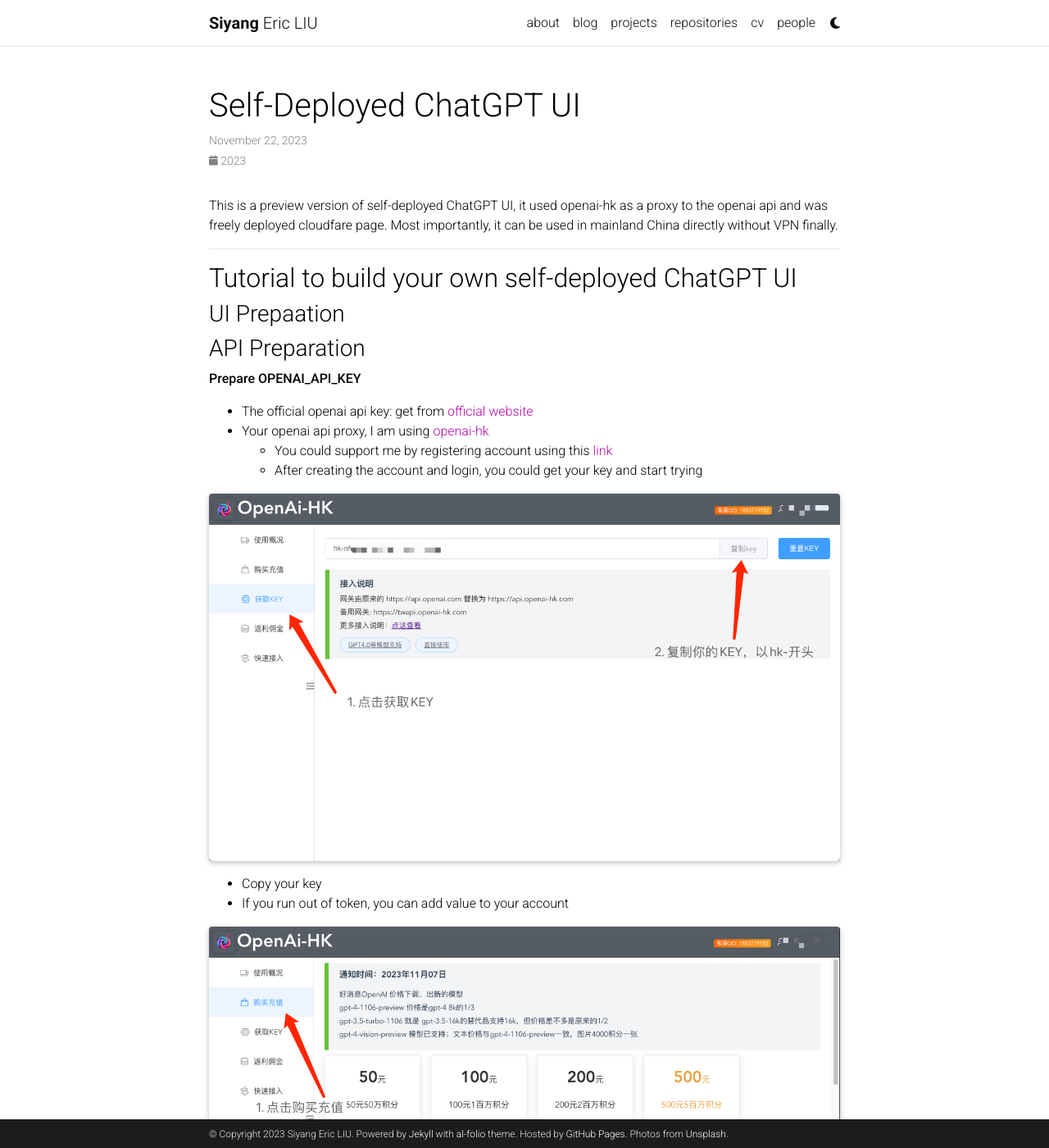
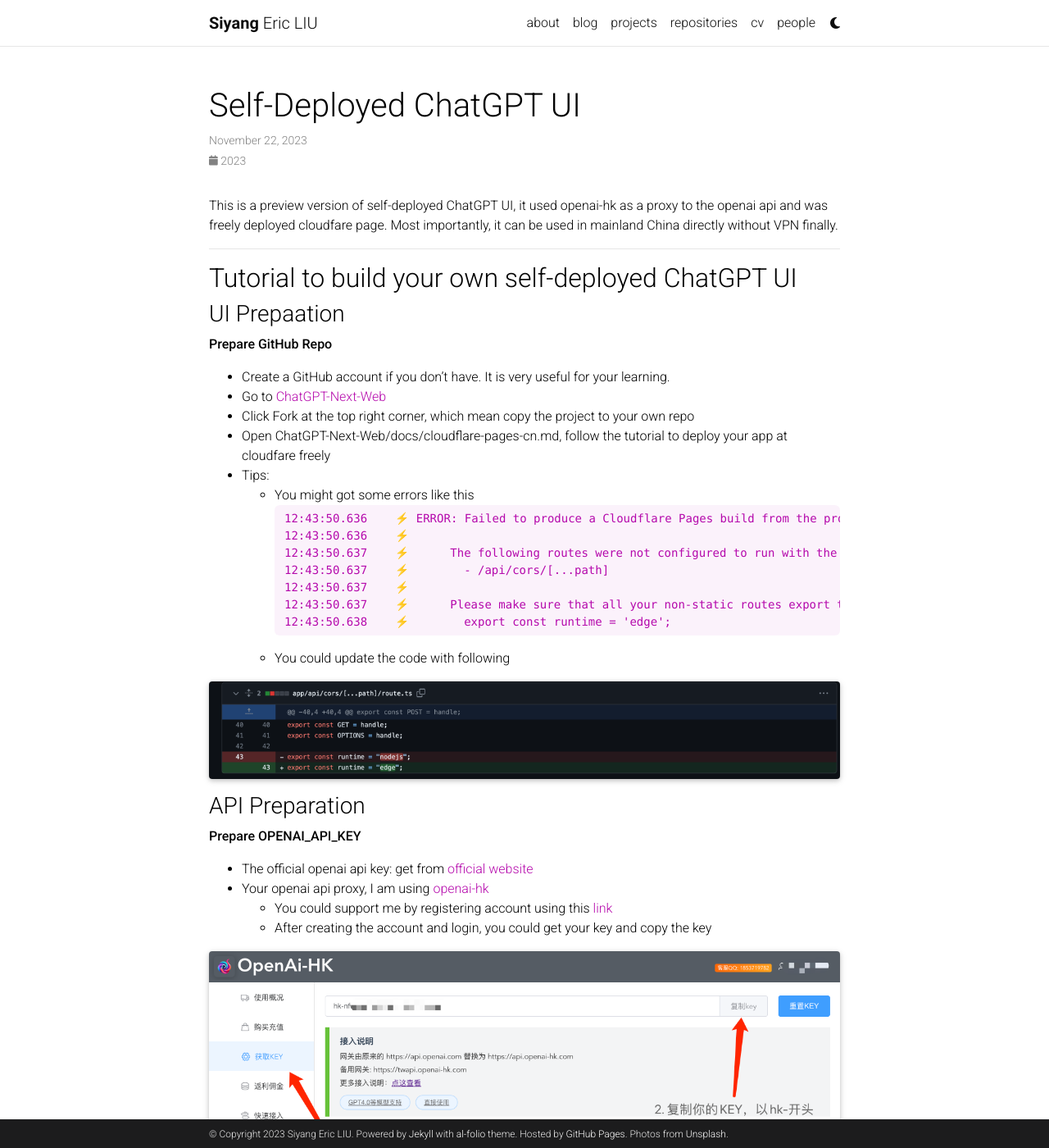
Before and after one commit to EricLIU66/EricLIU66.github.io, a Jekyll site: the page built from _news/announcement_2.md, in a window 1280 px wide and 1400 px high. Shown: the whole window at 82% size. Built offline with Jekyll 4.4.1, drawn with Linux system fonts in a browser that asks for light colours; full-size pictures stand in for the smaller copies a plugin makes; comment, search, counter and statistics services are not loaded; a style sheet for code colours, icons or effects is not loaded; some of the changed text lies outside the part shown.

Commit message:
preprod version of chatgpt tutorial

````diff
--- a/_news/announcement_2.md
+++ b/_news/announcement_2.md
@@ -14,7 +14,28 @@
 
 ### UI Prepaation
 
-
+**Prepare GitHub Repo**
+- Create a GitHub account if you don't have. It is very useful for your learning.
+- Go to [ChatGPT-Next-Web](https://github.com/Yidadaa/ChatGPT-Next-Web)
+- Click Fork at the top right corner, which mean copy the project to your own repo
+- Open ChatGPT-Next-Web/docs/cloudflare-pages-cn.md, follow the tutorial to deploy your app at cloudfare freely
+- Tips:
+  - You might got some errors like this
+```cmd
+12:43:50.636	⚡️ ERROR: Failed to produce a Cloudflare Pages build from the project.
+12:43:50.636	⚡️
+12:43:50.637	⚡️ 	The following routes were not configured to run with the Edge Runtime:
+12:43:50.637	⚡️ 	  - /api/cors/[...path]
+12:43:50.637	⚡️
+12:43:50.637	⚡️ 	Please make sure that all your non-static routes export the following edge runtime route segment config:
+12:43:50.638	⚡️ 	  export const runtime = 'edge';
+```
+  - You could update the code with following
+<div class="row mt-3">
+    <div class="col-sm mt-3 mt-md-0">
+        {% include figure.html path="assets/img/chatgpt-next-web-bug-fix.png" class="img-fluid rounded z-depth-1" zoomable=true %}
+    </div>
+</div>
 
 ### API Preparation
 
@@ -22,14 +43,22 @@
 - The official openai api key: get from [official website](https://platform.openai.com/docs/overview)
 - Your openai api proxy, I am using [openai-hk](https://www.openai-hk.com/docs/)
   - You could support me by registering account using this [link](https://openai-hk.com/?i=5310)
-  - After creating the account and login, you could get your key and start trying
+  - After creating the account and login, you could get your key and copy the key
 <div class="row mt-3">
     <div class="col-sm mt-3 mt-md-0">
         {% include figure.html path="assets/img/openai-hk-get-key.png" class="img-fluid rounded z-depth-1" zoomable=true %}
     </div>
 </div>
-  - Copy your key
-  - If you run out of token, you can add value to your account
+  - Open chat next web UI, follow the steps to change your API and set your key
+<div class="row mt-3">
+    <div class="col-sm mt-3 mt-md-0">
+        {% include figure.html path="assets/img/openai-hk-set-key.png" class="img-fluid rounded z-depth-1" zoomable=true %}
+    </div>
+</div>
+  - Start your conversation now! 😉
+
+**Add Value to your account**
+- If you run out of token, you can add value to your account
 <div class="row mt-3">
     <div class="col-sm mt-3 mt-md-0">
         {% include figure.html path="assets/img/openai-hk-purchase.png" class="img-fluid rounded z-depth-1" zoomable=true %}
````
